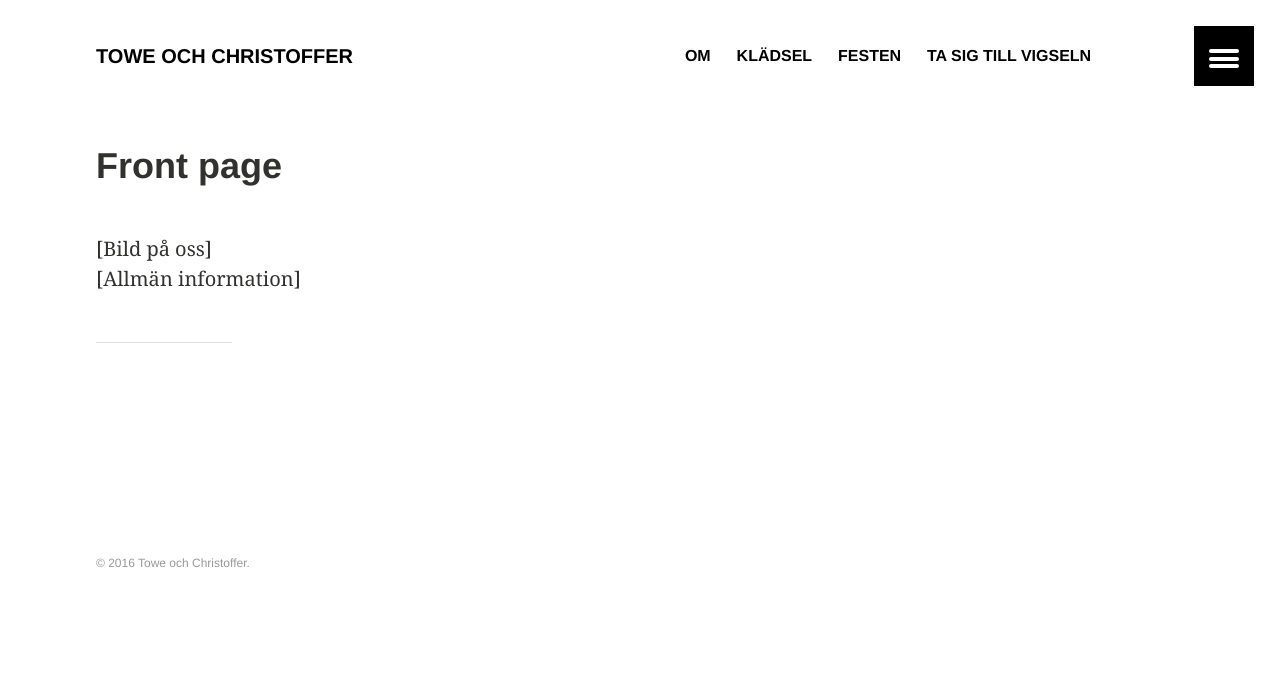
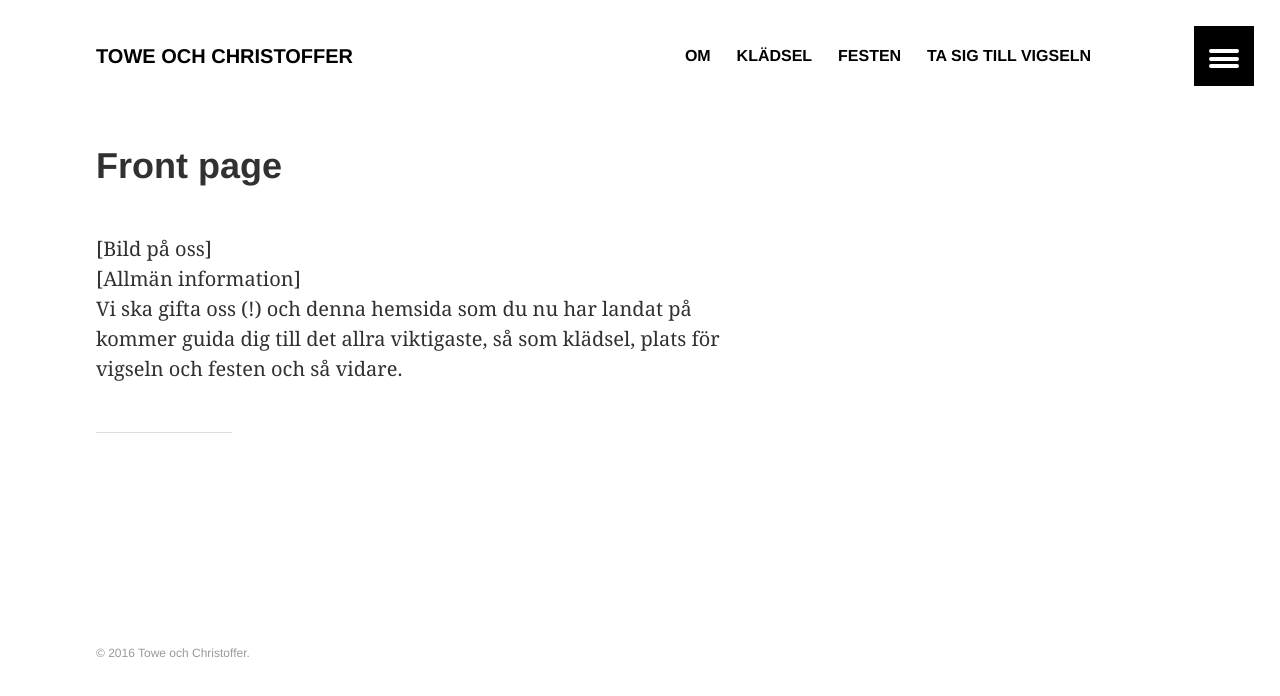
Before and after one commit to toweochchristoffer/wedding-page, a Jekyll site: the page built from index.md, in a window 1280 px wide. Shown: the top 696 px of the page. Built offline with Jekyll 4.4.1, drawn with Linux system fonts in a browser that asks for light colours.

Commit message:
Update index.md

```diff
--- a/index.md
+++ b/index.md
@@ -6,3 +6,4 @@ title: "Front page"
 
 [Bild på oss]
 [Allmän information]
+Vi ska gifta oss (!) och denna hemsida som du nu har landat på kommer guida dig till det allra viktigaste, så som klädsel, plats för vigseln och festen och så vidare.
```
